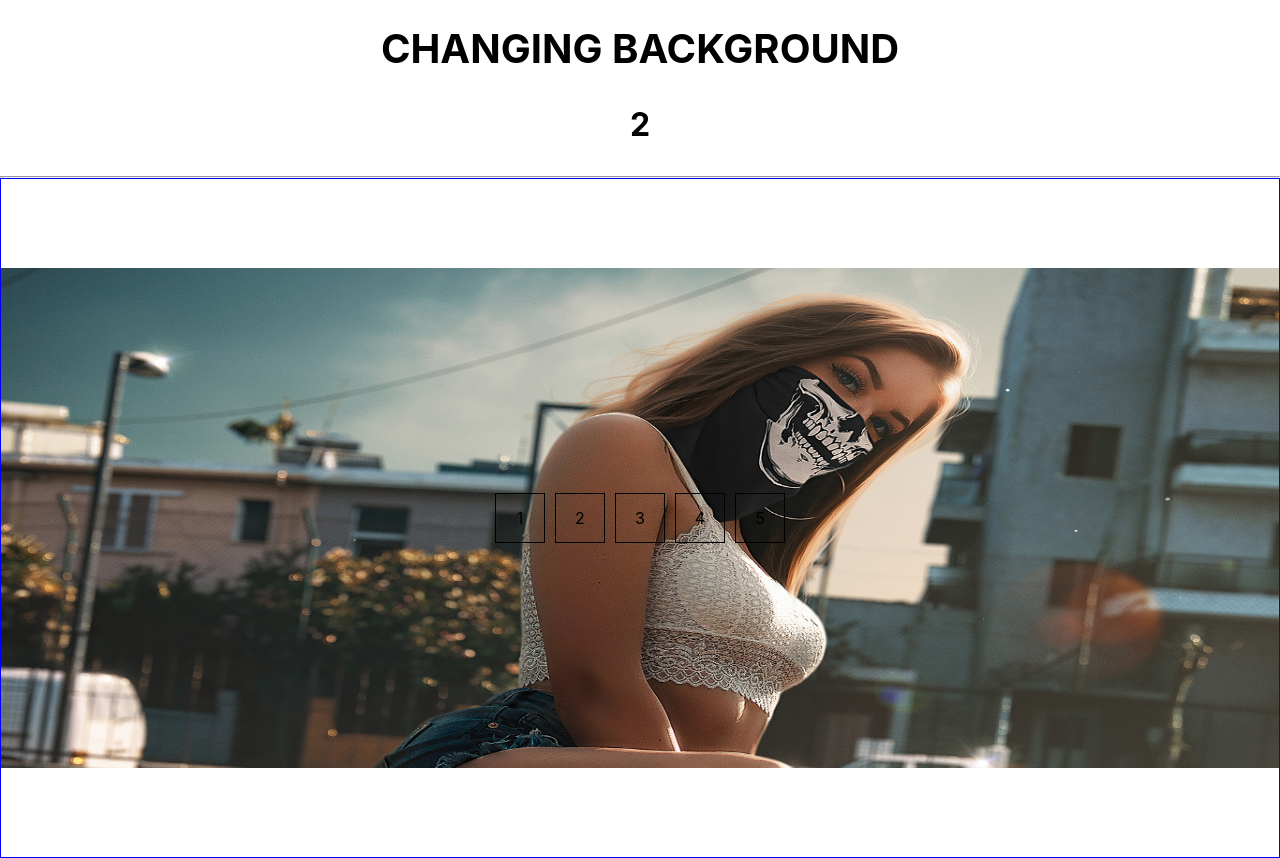
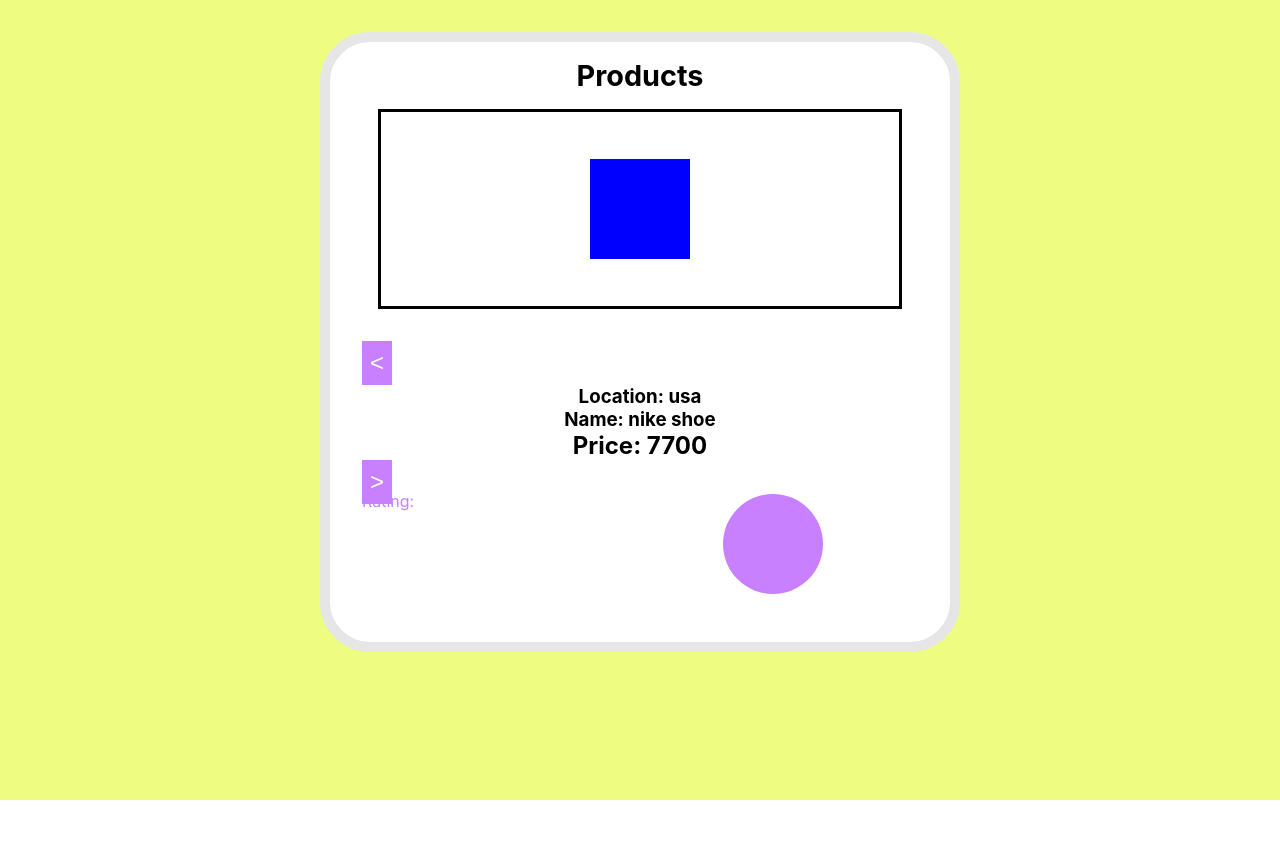
Before and after one commit to akashkurdekar7/100-days, a React (Create React App) app: page /box/2 in a window 1280 px wide. After the commit the page ends 800 px from the top, so only its background shows below. Built offline with nearby package versions, Linux system fonts and the light colour scheme.

Commit message:
product page in process

```diff
--- a/src/App.js
+++ b/src/App.js
@@ -1,9 +1,10 @@
-import { BrowserRouter as Router, Routes, Route, Link } from "react-router-dom";
+import { BrowserRouter as Router, Routes, Route } from "react-router-dom";
 import Home from "./Components/Home";
 import { GlobalStyle } from "./GlobalStyles";
 import Error from "./Components/Error";
-
 import ChangingBg from "./Pages/ChangingBg";
+import ProductSwipe from "./Pages/ProductSwipe";
+import Practise from "./Components/Practise";
 
 const App = () => {
   return (
@@ -12,7 +13,9 @@ const App = () => {
       <Routes>
         <Route path="/" element={<Home />} />
         <Route path="*" element={<Error />} />
-        <Route path="/box/:number" element={<ChangingBg />} />
+        <Route path="/practise" element={<Practise />} />
+        <Route path="/box/1" element={<ChangingBg />} />
+        <Route path="/box/2" element={<ProductSwipe />} />
       </Routes>
     </Router>
   );
--- /dev/null
+++ b/src/Components/Practise.js
@@ -0,0 +1,83 @@
+import React, { useState } from "react";
+import { styled } from "styled-components";
+
+const Practise = () => {
+  const [open, setOpen] = useState(false);
+
+  const handleBoxClick = () => {
+    setOpen(!open);
+  };
+  const [selectedBox, setSelectedBox] = useState(null);
+  const getImgSource = () => {
+    switch (selectedBox) {
+      case 1:
+        return require("../images/1.jpg");
+      case 2:
+        return require("../images/2.jpg");
+      case 3:
+        return require("../images/3.jpg");
+      case 4:
+        return require("../images/4.jpg");
+      case 5:
+        return require("../images/4k-Wallpapers-for-pc-3.jpg");
+      default:
+        return require("../images/4k-Wallpapers-for-Windows-10-9.jpg");
+    }
+  };
+  return (
+    <Wrapper>
+      <div className={`box-container ${open ? "open" : ""}`}>
+        <div className="box">
+          <img src={getImgSource()} className="image" alt="Loading..." />
+        </div>
+        <div className="cap" onClick={handleBoxClick}></div>
+      </div>
+    </Wrapper>
+  );
+};
+
+const Wrapper = styled.section`
+  .box-container {
+    height: 200px;
+    margin: 0rem 3rem 2rem 3rem;
+    border: 3px solid black;
+    display: flex;
+    justify-content: center;
+    align-items: center;
+    position: relative;
+    &.open .cap {
+      transform: translateY(100px);
+    }
+  }
+
+  .box {
+    width: 100px;
+    height: 100px;
+    /* border: 3px solid red;/ */
+    z-index: -1;
+    cursor: pointer;
+    position: relative;
+  }
+
+  .image {
+    width: 100%;
+    height: 100%;
+    object-fit: cover; /* Adjust object-fit property based on your requirement */
+    position: absolute;
+    z-index: 1;
+    top: 0;
+    left: 0;
+  }
+
+  .cap {
+    width: 100px;
+    height: 100px;
+    background-color: blue;
+    position: absolute;
+    z-index: 1;
+    transition: all 0.5s;
+    cursor: pointer;
+  }
+`;
+
+export default Practise;
--- a/src/GlobalStyles.js
+++ b/src/GlobalStyles.js
@@ -7,8 +7,8 @@ export const GlobalStyle = createGlobalStyle`
     box-sizing: border-box ;
 }
 section{
-    width: 100%;
-    height: 100%;
+    width: 100vw;
+  height: 100vh;
 }
 
 /* reusable components */
--- /dev/null
+++ b/src/Pages/ProductSwipe.js
@@ -0,0 +1,196 @@
+import React, { useState } from "react";
+import { styled } from "styled-components";
+
+const ProductSwipe = () => {
+  const [openBox, setOpenBox] = useState(false);
+  const [selectedProduct, setSelectedProduct] = useState(1);
+
+  const products = {
+    1: { name: "nike shoe", price: 7700, location: "usa" },
+    2: { name: "puma shoe", price: 8060, location: "india" },
+    3: { name: "aircraft shoe", price: 9006, location: "canada" },
+  };
+
+  const handleBoxClick = () => {
+    setOpenBox(!openBox);
+  };
+
+  const handleNavigation = (direction) => {
+    const productKeys = Object.keys(products);
+    const currentIndex = productKeys.indexOf(selectedProduct.toString());
+    let newIndex;
+
+    if (direction === "next") {
+      newIndex = (currentIndex + 1) % productKeys.length;
+    } else if (direction === "prev") {
+      newIndex = (currentIndex - 1 + productKeys.length) % productKeys.length;
+    }
+
+    setSelectedProduct(parseInt(productKeys[newIndex], 10));
+  };
+
+  const getImgSource = (boxNumber) => {
+    switch (boxNumber) {
+      case 1:
+        return require("../images/1.jpg");
+      case 2:
+        return require("../images/2.jpg");
+      case 3:
+        return require("../images/3.jpg");
+      default:
+        return require("../images/default.jpg");
+    }
+  };
+
+  const productInfo = products[selectedProduct] || {
+    name: "unknown",
+    price: 0,
+    location: "unknown",
+  };
+
+  return (
+    <Wrapper>
+      <div className="container">
+        <div className="mobile">
+          <h1 className="sub-heading">Products</h1>
+
+          <div
+            className={`box-container ${openBox ? "open" : ""}`}
+            onClick={handleBoxClick}
+          >
+            <div className="box">
+              <img
+                src={getImgSource(selectedProduct)}
+                className="image"
+                alt="Loading..."
+              />
+            </div>
+            <div className="cap"></div>
+          </div>
+
+          <div className="info-container">
+            <button
+              className="nav-button"
+              onClick={() => handleNavigation("prev")}
+            >
+              {"<"}
+            </button>
+            <h3 className="text">Location: {productInfo.location}</h3>
+            <h3 className="text">Name: {productInfo.name}</h3>
+            <h1 className="text">Price: {productInfo.price}</h1>
+            <span className="text">Rating:</span>
+            <div className="circle"></div>
+            <button
+              className="nav-button"
+              onClick={() => handleNavigation("next")}
+            >
+              {">"}
+            </button>
+          </div>
+        </div>
+
+        <div className="copywrite"></div>
+      </div>
+    </Wrapper>
+  );
+};
+
+const Wrapper = styled.section`
+  background-color: rgb(238, 253, 130);
+
+  .container {
+    display: flex;
+    justify-content: center;
+    align-items: center;
+
+    .mobile {
+      width: 50%;
+      height: 620px;
+      border-radius: 50px;
+      margin: 2rem 0;
+      border: 10px solid #e6e6e6;
+      background-color: white;
+    }
+
+    .sub-heading {
+      margin: 1rem 0 !important;
+      font-size: 1.8rem;
+    }
+
+    .box-container {
+      height: 200px;
+      margin: 0rem 3rem 2rem 3rem;
+      border: 3px solid black;
+      display: flex;
+      justify-content: center;
+      align-items: center;
+      position: relative;
+      overflow: hidden;
+      &.open .cap {
+        transform: translateY(100px);
+      }
+    }
+    .box {
+      width: 100px;
+      height: 100px;
+      /* border: 3px solid red; */
+      z-index: -1;
+      cursor: pointer;
+    }
+    .image {
+      width: 100%;
+      height: 100%;
+      object-fit: cover;
+      position: absolute;
+      z-index: 1;
+      top: 0;
+      left: 0;
+    }
+    .cap {
+      width: 100px;
+      height: 100px;
+      background-color: blue;
+      position: absolute;
+      z-index: 1;
+      transition: all 0.5s;
+      cursor: pointer;
+    }
+
+    .info-container {
+      height: 200px;
+      margin: 0 2rem;
+      position: relative;
+    }
+
+    .text {
+      text-align: center;
+    }
+
+    span {
+      color: #c880ff;
+      position: absolute;
+      bottom: 30px;
+    }
+
+    .circle {
+      width: 100px;
+      height: 100px;
+      border-radius: 50%;
+      background-color: #c880ff;
+      margin: 0 auto;
+      position: absolute;
+      bottom: -53px;
+      right: 95px;
+    }
+  }
+  .nav-button {
+    font-size: 1.5rem;
+    background-color: #c880ff;
+    color: white;
+    border: none;
+    padding: 0.5rem;
+    cursor: pointer;
+  }
+`;
+
+export default ProductSwipe;
```
